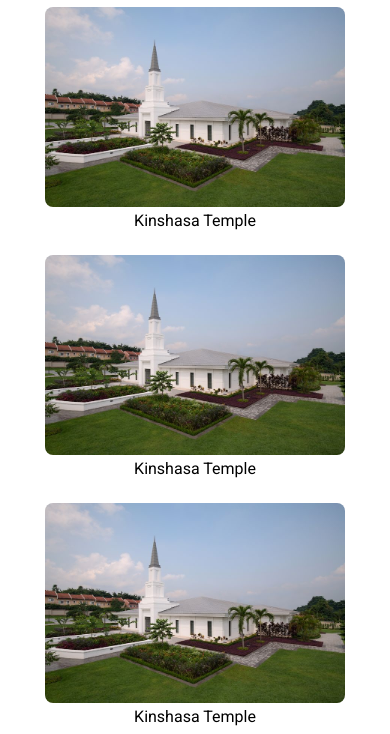
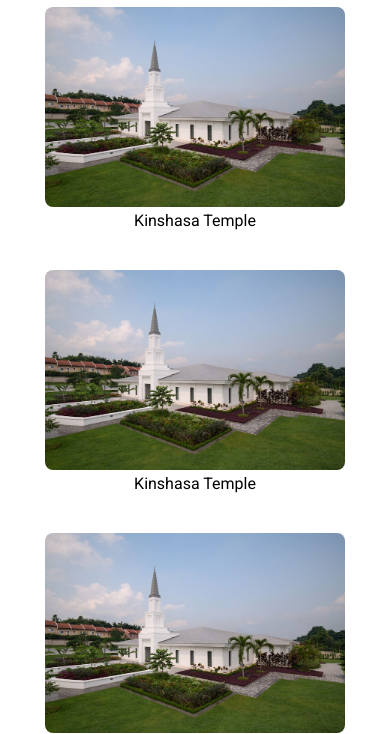
Before and after one commit to GlodyMafo/wdd131, a plain HTML site: page temples.html in a window 390 px wide. Shown: the part 119-853 px from the top of the page. Drawn offline with Linux system fonts and the light colour scheme.

Commit message:
Menu Responsive

```diff
--- a/styles/temples-large.css
+++ b/styles/temples-large.css
@@ -20,6 +20,7 @@ header {
 
 header h1 {
     color: rgb(255, 255, 255);
+    cursor: pointer;
 }
 
 .title {
@@ -77,7 +78,6 @@ figure img {
     grid-gap: 25px;
     place-items: center;
     padding: 10px;
-
 }
 
 footer {
@@ -89,7 +89,7 @@ footer {
 
 }
 
-@media only screen and (min-width: 40em) {
+@media only screen and (min-width: 720px) {
     .navigation {
         display: flex;
     }
@@ -108,9 +108,17 @@ footer {
     }
 }
 
-@media (max-width: 900px) {
+
+@media (max-width: 1000px) {
     .temples {
-        grid-template-columns: repeat(auto-fit, minmax(150px, 1fr));
-        grid-gap: 25px;
+        grid-template-columns: repeat(2, minmax(150px, 1fr));
+        grid-gap: 40px;
     }
 }
+
+@media (max-width: 720px) {
+    .temples {
+        grid-template-columns: repeat(1, minmax(150px, 1fr));
+        grid-gap: 40px;
+    }
+}
--- a/styles/temples.css
+++ b/styles/temples.css
@@ -18,7 +18,7 @@
 	content: "X";
 }
 
-@media only screen and (min-width: 40em) {
+@media only screen and (min-width: 720px) {
 	.navigation {
 		display: flex;
 	}
```
